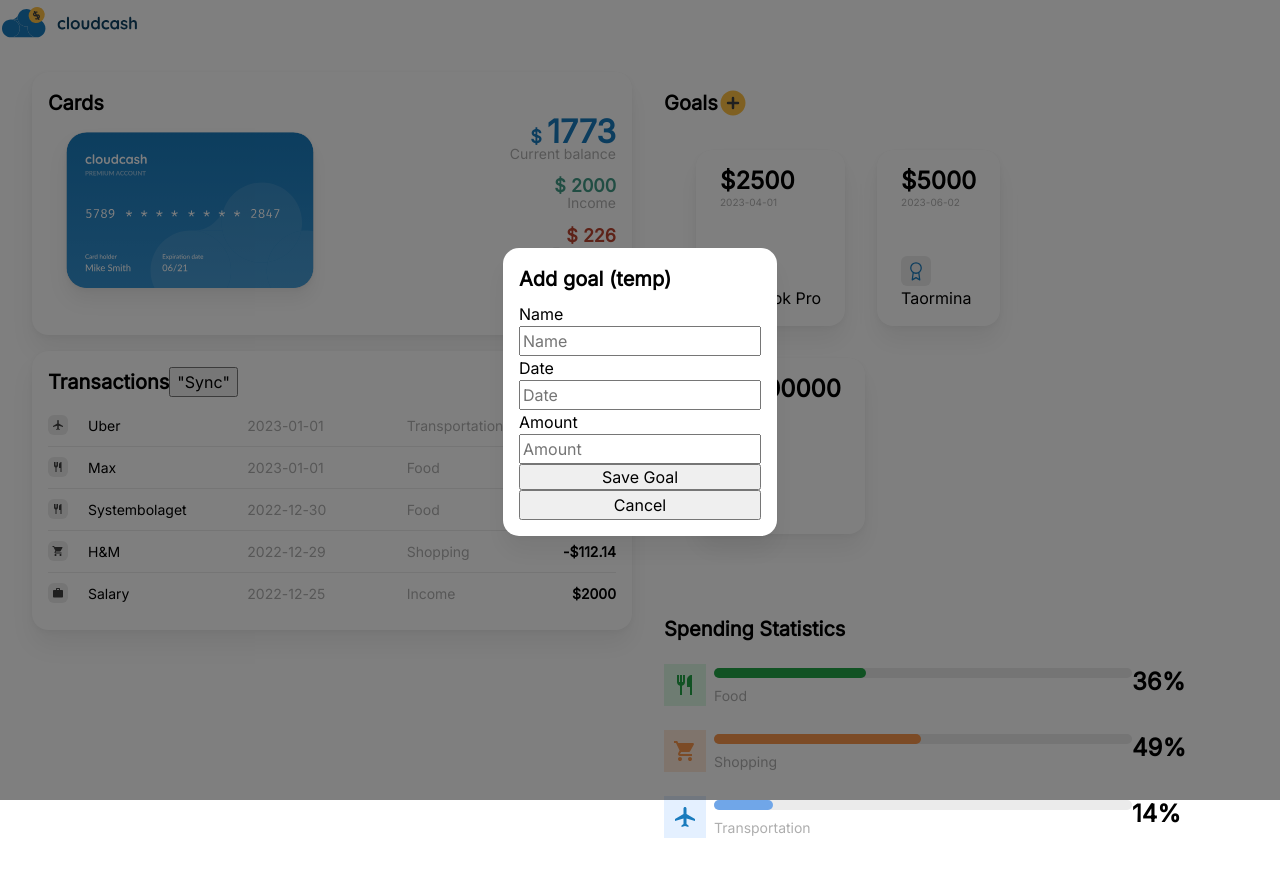
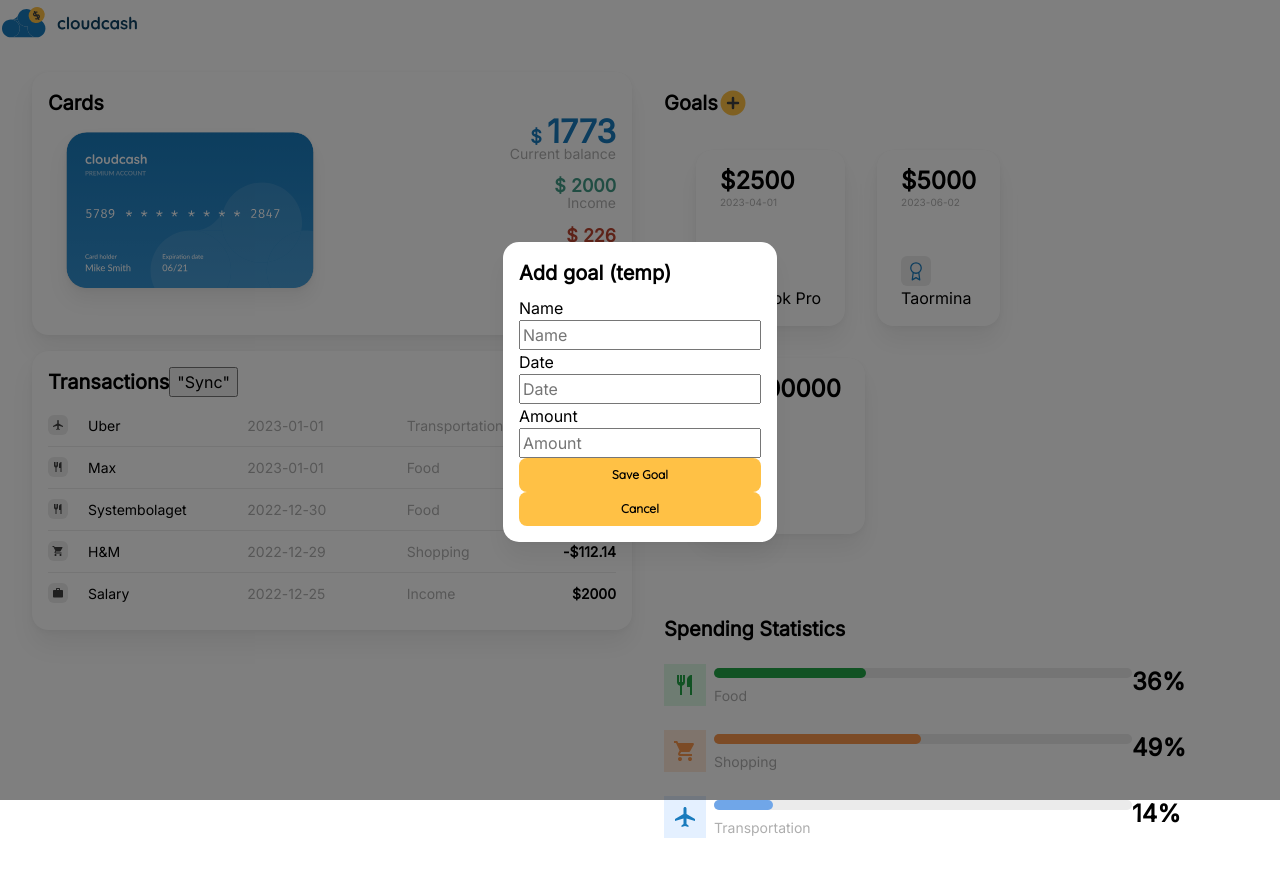
Before and after one commit to annabohlin1997/financial-dashboard, a React (Create React App) app: page / in a window 1280 px wide. Both pictures are taken after a click on the picture 732 px from the left and 103 px from the top of the page. Shown: the top 876 px of the page. Built offline with nearby package versions, Linux system fonts and the light colour scheme.

Commit message:
add Button component

```diff
--- a/src/components/AddGoal.js
+++ b/src/components/AddGoal.js
@@ -1,5 +1,6 @@
 import { useState } from "react";
 import "../styles/AddGoal.css";
+import Button from "./Button";
 
 const AddGoal = ({ addGoalCb, closeCb }) => {
   const [name, setName] = useState("");
@@ -44,8 +45,10 @@ const AddGoal = ({ addGoalCb, closeCb }) => {
           value={amount}
           onChange={(e) => setAmount(e.target.value)}
         />
-        <input type="submit" value="Save Goal" />
-        <button onClick={onClose}>Cancel</button>
+
+        <Button type="submit" label="Save Goal" />
+        {/* <input type="submit" value="Save Goal" /> */}
+        <Button onClick={onClose} label="Cancel" />
       </form>
     </div>
   );
--- /dev/null
+++ b/src/components/Button.js
@@ -0,0 +1,23 @@
+import "../styles/Button.css";
+
+const Button = ({ onClick, label, className, type }) => {
+  console.log(type);
+  className = `button ${className}`;
+
+  let returnComponent;
+
+  if (type === "submit") {
+    return <input className={className} type="submit" value={label} />;
+  } else {
+    //Default
+    return (
+      <button className={className} onClick={onClick}>
+        {label}
+      </button>
+    );
+  }
+};
+
+Button.defaultProps = { type: "default" };
+
+export default Button;
--- a/src/components/Cards.js
+++ b/src/components/Cards.js
@@ -1,6 +1,7 @@
 import { useEffect, useRef, useState } from "react";
 import { clamp, smootherstep } from "../helpers/mathHelpers";
 import "../styles/Cards.css";
+import Button from "./Button";
 
 const Cards = ({ transactions }) => {
   const [cardIsActive, setCardIsActive] = useState(true);
@@ -92,12 +93,11 @@ const Cards = ({ transactions }) => {
             alt=""
           />
           {!cardIsActive && (
-            <button
+            <Button
+              onClick={() => setCardIsActive(true)}
+              label="Activate card"
               className="cards-card-card-btn"
-              onClick={() => setCardIsActive(true)}
-            >
-              Activate card
-            </button>
+            ></Button>
           )}
         </div>
       </div>
--- /dev/null
+++ b/src/styles/Button.css
@@ -0,0 +1,19 @@
+@import url("https://fonts.googleapis.com/css2?family=Quicksand&display=swap");
+
+.button {
+  font-family: "Quicksand", "Inter", -apple-system, BlinkMacSystemFont,
+    "Segoe UI", "Roboto", "Oxygen", "Ubuntu", "Cantarell", "Fira Sans",
+    "Droid Sans", "Helvetica Neue", sans-serif;
+  font-weight: 700;
+  font-size: 0.75rem;
+  background-color: var(--color-ui-highlight);
+  border: none;
+  padding: 8px 16px;
+  border-radius: 8px;
+  transition: all 500ms ease;
+}
+
+.button:hover {
+  /* scale: 1.1; */
+  text-decoration: underline;
+}
```
